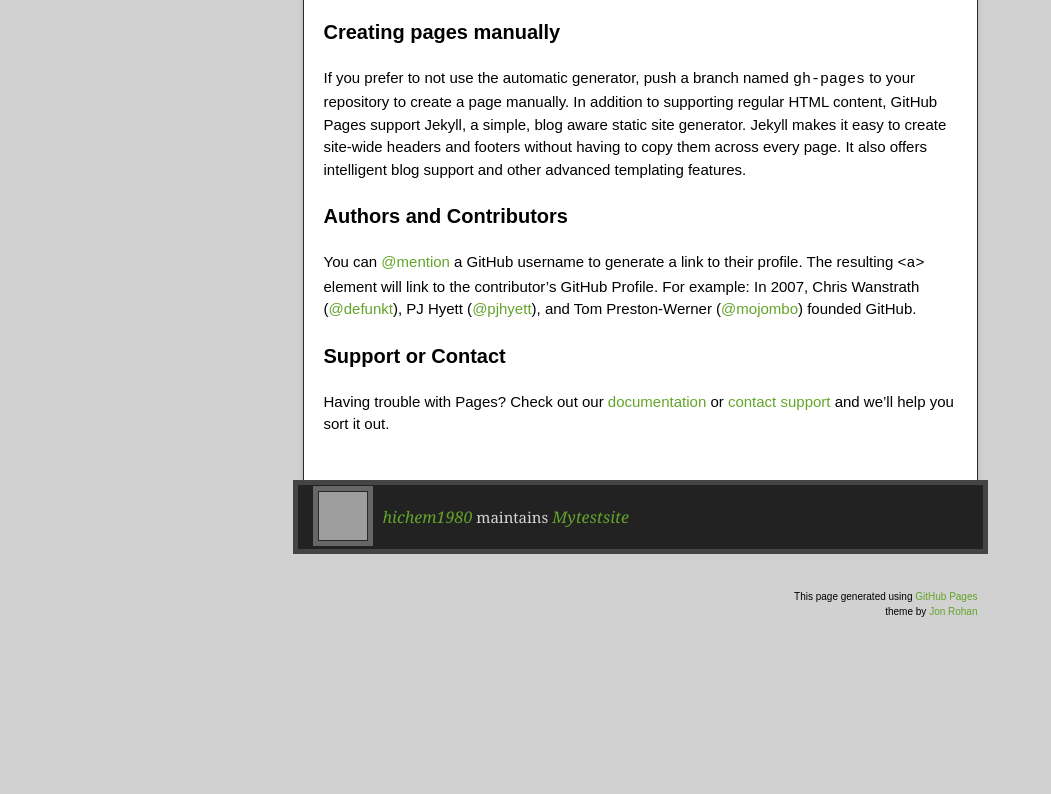
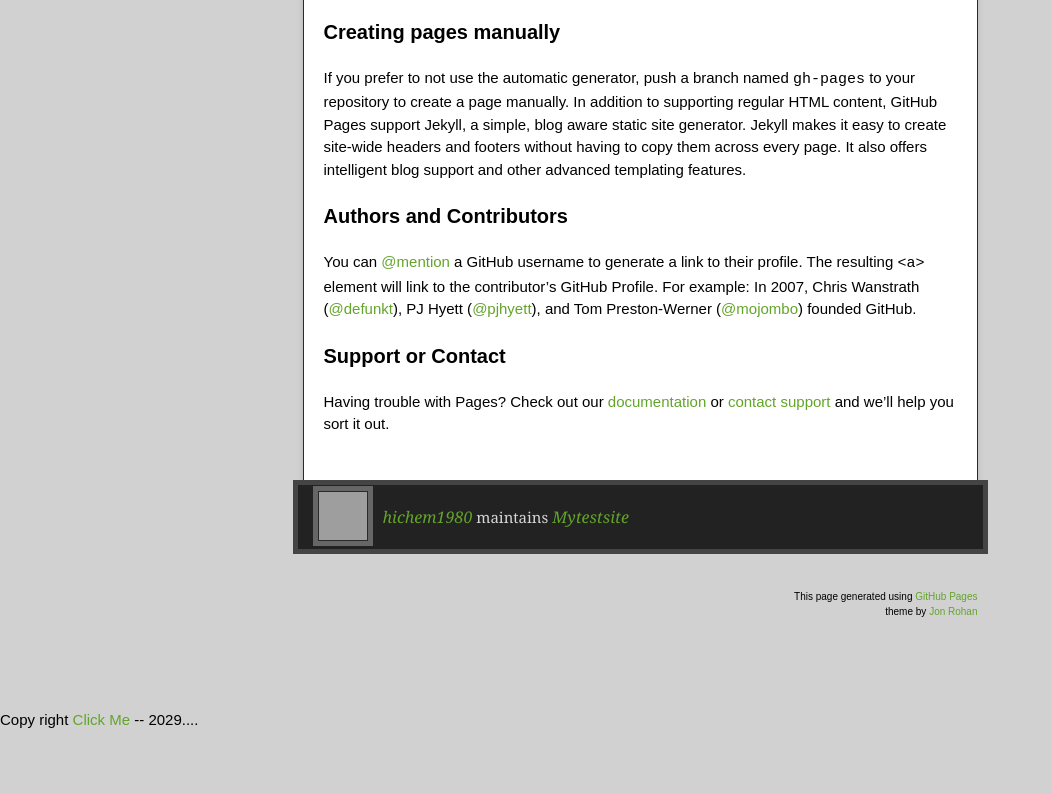
Before and after one commit to hichem1980/mytestsite, a plain HTML site: page index.html in a window 1280 px wide. Shown: the part 626-1420 px from the top of the page, without its empty margins (0-1051 px from the left). Before the commit the page ends 1335 px from the top, so only its background shows below. Drawn offline with nearby package versions, Linux system fonts and the light colour scheme; grey boxes are pictures that could not be loaded.

Commit message:
Update index.html

```diff
--- a/index.html
+++ b/index.html
@@ -79,6 +79,9 @@
     <a href="https://github.com/hichem1980/mytestsite/tarball/master" class="tar">tar</a><a href="https://github.com/hichem1980/mytestsite/zipball/master" class="zip">zip</a><a href="" class="code">source code</a>
     <p class="name"></p>
   </div>
+  <footer>
+    Copy right<a href="github.com"> Click Me </a>  -- 2029....
+  </footer>
 
 
 </body>
```
